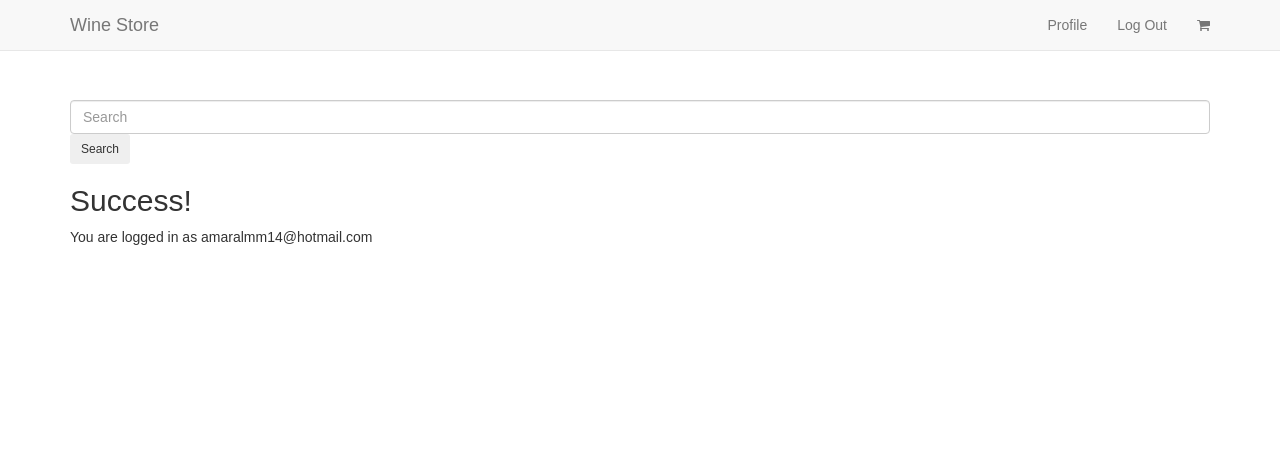
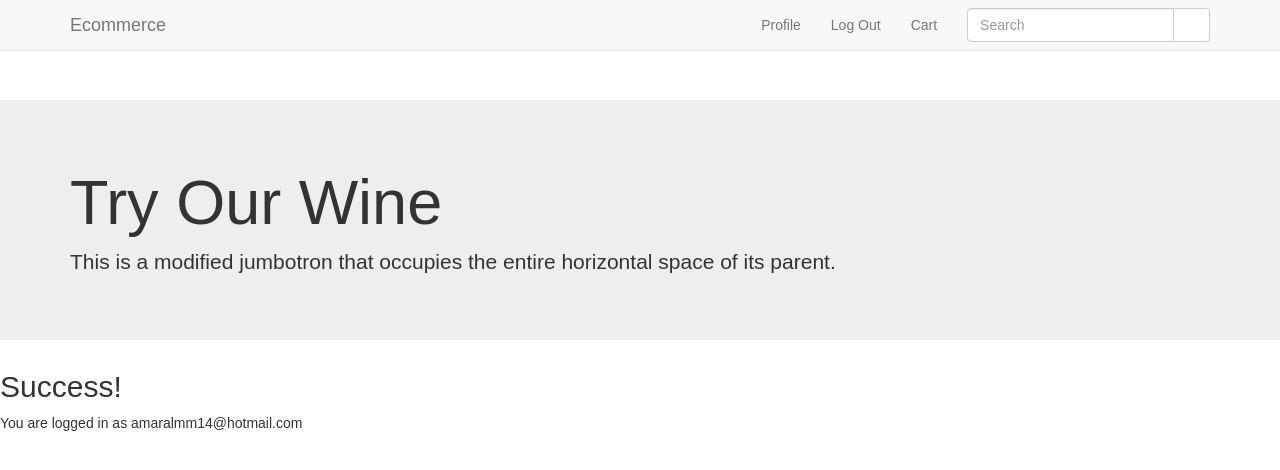
Before and after one commit to jamaral14/Full-Stack-Frameworks-with-Django-Milestone-Project, a Django app: page /accounts/profile/ in a window 1280 px wide. Shown: the top 470 px of the page. Run offline with Django 3.2, Linux system fonts and the light colour scheme; a user stored in the database is signed in; some libraries are stand-ins or nearby versions; some web fonts are replaced.

Commit message:
fixing navbar

```diff
--- a/templates/base.html
+++ b/templates/base.html
@@ -1,12 +1,12 @@
 <!DOCTYPE html>
 {% load staticfiles %}
+
 <html lang="en">
-
 <head>
     <meta charset="UTF-8">
     <meta name="viewport" content="width=device-width, initial-scale=1.0">
     <meta http-equiv="X-UA-Compatible" content="ie=edge">
-	<title>E-commerce</title>
+    <title>Ecommerce</title>
     <link rel="stylesheet" href="https://cdnjs.cloudflare.com/ajax/libs/bootswatch/3.3.7/cerulean/bootstrap.min.css">
     <link rel="stylesheet" href="{% static 'font-awesome/css/font-awesome.min.css' %}">
     <link rel="stylesheet" href="{% static 'css/custom.css' %}">
@@ -15,8 +15,8 @@
     {% block head_js %}
     {% endblock head_js %}
 </head>
+<body>
 
-<body>
     <!-- Fixed masthead -->
     <nav class="navbar navbar-masthead navbar-default navbar-fixed-top">
         <div class="container">
@@ -27,48 +27,52 @@
                     <span class="icon-bar"></span>
                     <span class="icon-bar"></span>
                 </button>
-				<a class="navbar-brand" href="/">Wine Store</a>
+                <a class="navbar-brand" href="/">Ecommerce</a>
+
             </div>
             <div id="navbar" class="navbar-collapse collapse">
                 <ul class="nav navbar-nav navbar-right">
                     {% if user.is_authenticated %}
                         <li><a href="{% url 'profile' %}">Profile</a></li>
-					<li>
-                    <a href="{% url 'logout' %}">Log Out</a></li>
+                        <li><a href="{% url 'logout' %}">Log Out</a></li>
                     {%  else %}
                         <li><a href="{% url 'register' %}">Register</a></li>
                         <li><a href="{% url 'login' %}">Log In</a></li>
                     {% endif %}
                     <li>
                         <a href="{% url 'view_cart' %}">
-							<i class="fa fa-shopping-cart"></i>
+                            <i class="fa fa-shipping-cart"></i>Cart
                             {% if product_count > 0 %}
                             <label class="badge badge-warning">{{ product_count }}</label>
                             {% endif %}
                                    </a>
                     </li>
+                    <li>
+                        <form class="navbar-form" action="{% url 'search' %}" method="get" role="search">
+                            <div class="input-group add-on">
+                                <input class="form-control" placeholder="Search" id="srch-term" type="text" name="q" height=20px>
+                                <div class="input-group-btn">
+                                    <button class="btn btn-default" type="submit"><i class="glyphicon glyphicon-search"></i></button>
+                                </div>
+                            </div>
+                        </form>
+                    </li>
                 </ul>
             </div>
         </div>
     </nav>
-	{% if messages %}
-	<div class="alert alert-success">
-		<div class="messages">
-			{% for message in messages %}
-			{{ message }}
-			{% endfor %}
+
+  <header>
+  <div class="jumbotron">
+  <div class="container">
+    <h1 class="display-4">Try Our Wine</h1>
+    <p class="lead">This is a modified jumbotron that occupies the entire horizontal space of its parent.</p>
   </div>
 </div>
-	{% endif %}
-	<div class="container">
-    <div class="display">
-    <form action="{% url 'search' %}" method="get">
-  <input class="form-control mr-sm-2" type="text" name="search" placeholder="Search" aria-label="Search">
-  <button class="btn blue-gradient btn-rounded btn-sm my-0" type="submit">Search</button>
-</form>
-    </div>
+  </header>
+
+
 {% block content %} {% endblock %}
-	</div>
+
 </body>
-
 </html>
```
Lines whose indentation alone changed are shown as unchanged.
